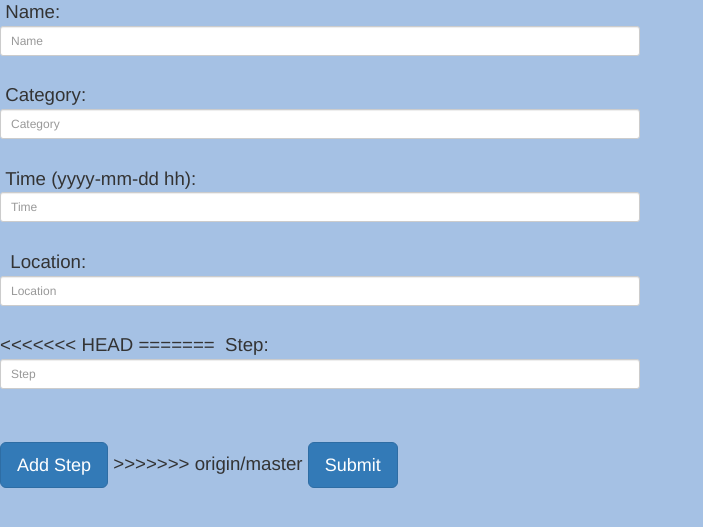
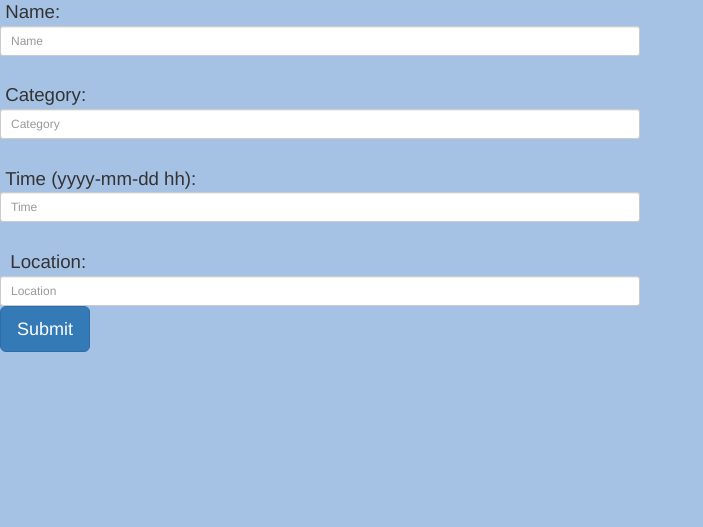
Before and after one commit to any027/EventPlanner, a Python web app: template EventPlanner/app/templates/createEvent.html in a window 1280 px wide. Shown: the part 129-656 px from the top of the page, without its empty margins (0-703 px from the left). Run offline with Jinja, Linux system fonts and the light colour scheme; the template is opened without the code that fills it, so the values that code supplies are empty, except form fields; form fields are guessed from the names that the template uses; some libraries are stand-ins or nearby versions.

Commit message:
fixed step button

```diff
--- a/EventPlanner/app/templates/createEvent.html
+++ b/EventPlanner/app/templates/createEvent.html
@@ -35,16 +35,6 @@ Create Event</div><br>
     {{form.location(id="location",class="form-control input-sm",placeholder="Location", style = "width:50%"	)}}
 {% for error in form.errors.location %} <span style="color: red">{{ error }}</span> {% endfor %}
 
-<br>
-<<<<<<< HEAD
-=======
-      &nbsp;Step:
-    {{form.step(id="step",class="form-control input-sm",placeholder="Step", style = "width:50%"	)}}
-{% for error in form.errors.step %} <span style="color: red">{{ error }}</span> {% endfor %}
-<br><br><button type="add" class="btn btn-primary btn-lg">Add Step</button>
->>>>>>> origin/master
-
-
 <button type="submit" class="btn btn-primary btn-lg">Submit</button>
 </form>
 
```
